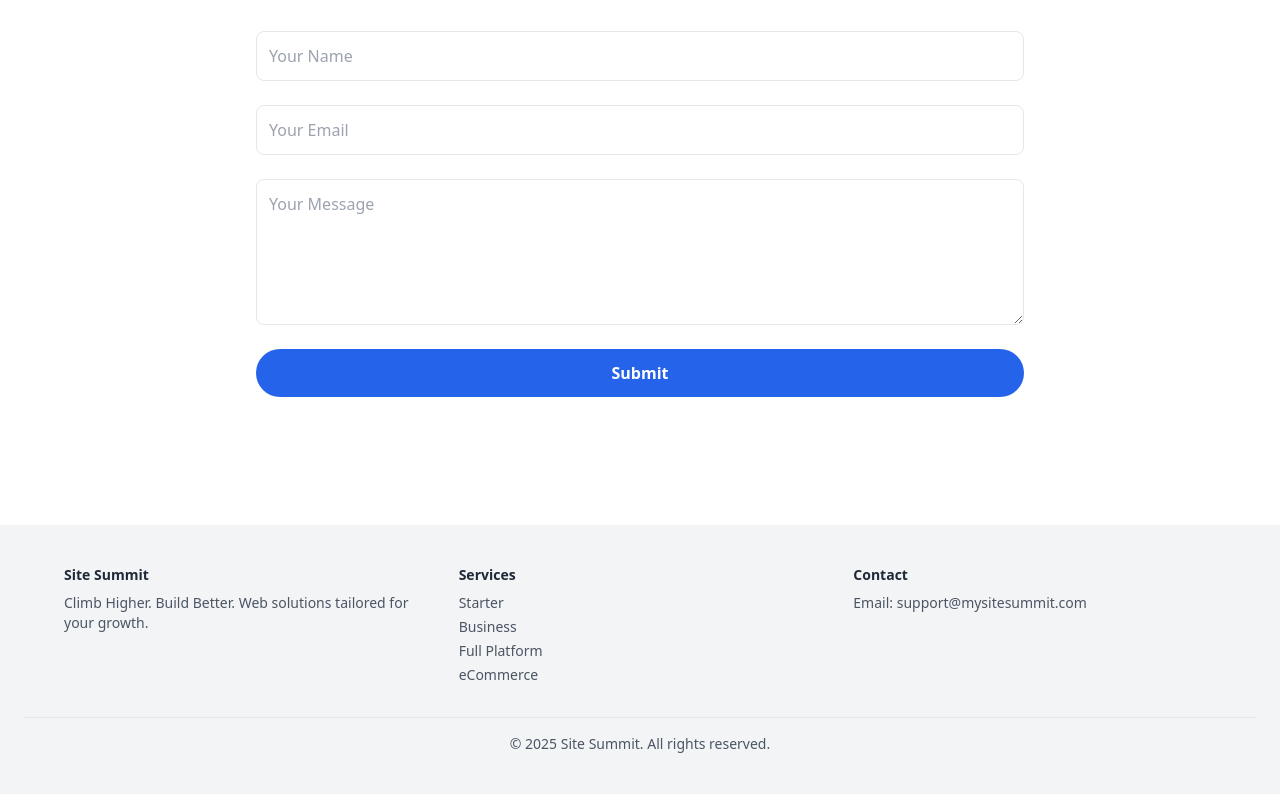
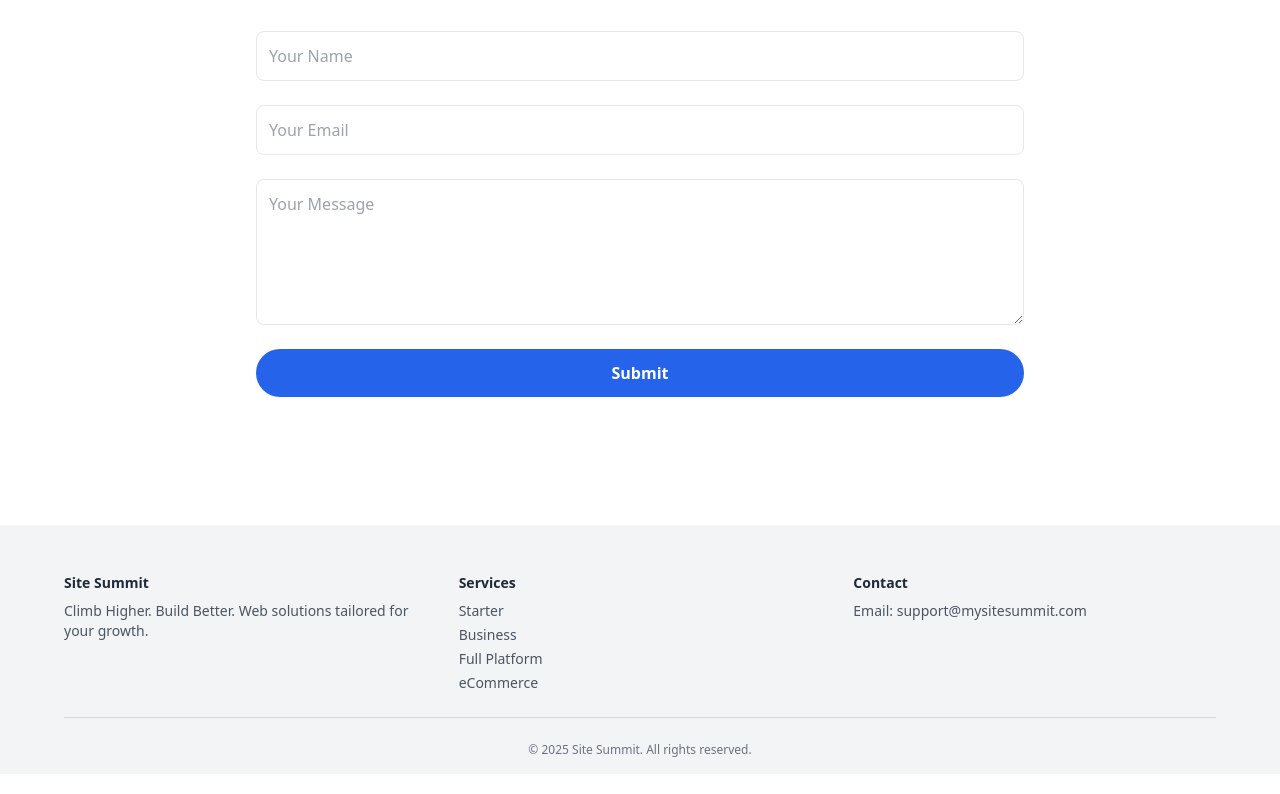
Before and after one commit to Bathgatee/site-summit, a React (Create React App) app: page /contact in a window 1280 px wide. Shown: the part 453-1247 px from the top of the page. Built offline with nearby package versions, Linux system fonts and the light colour scheme.

Commit message:
Fix footer layout and alignment

```diff
--- a/src/components/Footer.jsx
+++ b/src/components/Footer.jsx
@@ -1,17 +1,19 @@
 export default function Footer() {
   return (
-    <footer className="bg-gray-100 text-gray-600 text-sm py-10 px-6 mt-12">
-      <div className="max-w-6xl mx-auto grid grid-cols-1 md:grid-cols-3 gap-8 text-center">
+    <footer className="bg-gray-100 text-gray-600 text-sm px-6 pt-12 pb-4 mt-12">
+      <div className="max-w-6xl mx-auto">
+        {/* Main Grid */}
+        <div className="grid grid-cols-1 md:grid-cols-3 gap-8 text-center md:text-left">
           {/* Column 1 */}
           <div className="flex flex-col items-center md:items-start">
             <h4 className="font-semibold text-gray-800 mb-2">Site Summit</h4>
-          <p className="text-center md:text-left">Climb Higher. Build Better. Web solutions tailored for your growth.</p>
+            <p>Climb Higher. Build Better. Web solutions tailored for your growth.</p>
           </div>
 
           {/* Column 2 */}
           <div className="flex flex-col items-center md:items-start">
             <h4 className="font-semibold text-gray-800 mb-2">Services</h4>
-          <ul className="space-y-1 text-center md:text-left">
+            <ul className="space-y-1">
               <li><a href="/starter" className="hover:underline">Starter</a></li>
               <li><a href="/business" className="hover:underline">Business</a></li>
               <li><a href="/platform" className="hover:underline">Full Platform</a></li>
@@ -26,9 +28,11 @@ export default function Footer() {
           </div>
         </div>
 
-      {/* Copyright */}
-      <div className="text-center mt-8 border-t pt-4">
-        <p>© {new Date().getFullYear()} Site Summit. All rights reserved.</p>
+        {/* Divider + Copyright */}
+        <hr className="my-6 border-gray-300" />
+        <p className="text-center text-xs text-gray-500">
+          © {new Date().getFullYear()} Site Summit. All rights reserved.
+        </p>
       </div>
     </footer>
   );
```
Also changed, not shown: .gitmore.txt, 9 other files (tests, documents, lock files or other folders). Lines whose indentation alone changed are shown as unchanged.
